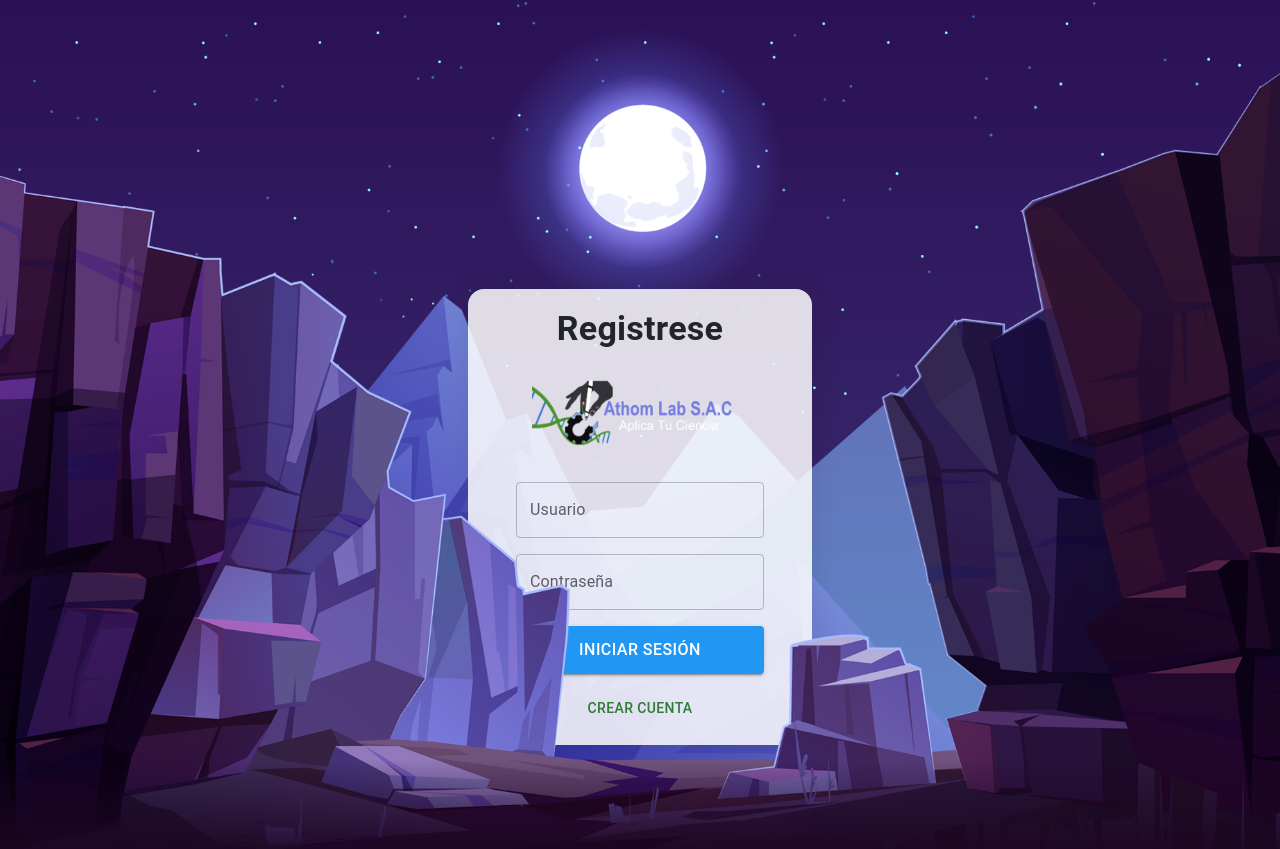
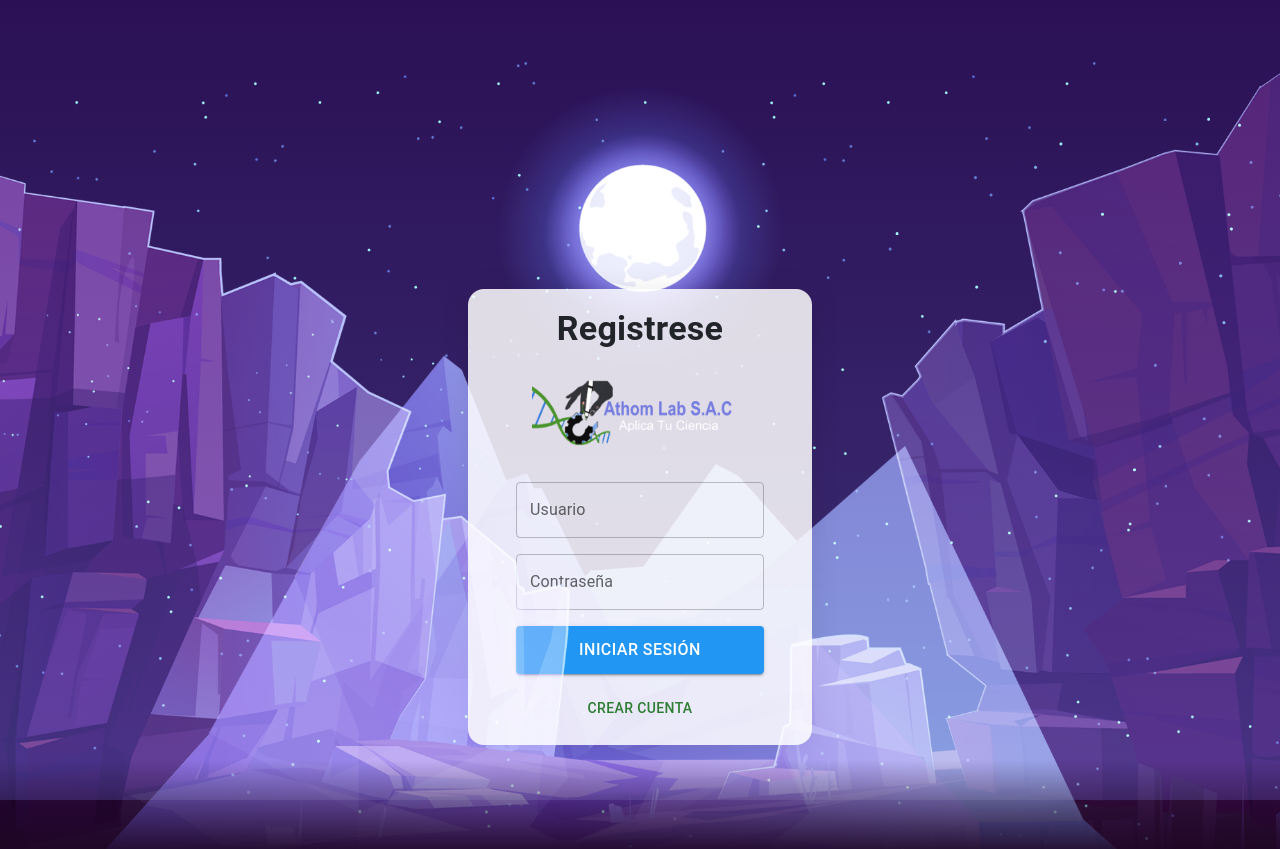
Before and after one commit to gnrd-developer/ATHOMLAB.FRONT, a React (Create React App) app: page / in a window 1280 px wide. Shown: the top 849 px of the page. Built offline with nearby package versions, Linux system fonts and the light colour scheme; no server answers.

Commit message:
19-10-23-v16

```diff
--- a/src/components/auth/login.js
+++ b/src/components/auth/login.js
@@ -72,7 +72,6 @@ function Login() {
             src={require("../client/images/moon.png")}
             id="moon"
             alt=""
-            style={{ mixBlendMode: "screen" }}
             className={loginStyles.image}
           />
           <img
@@ -158,7 +157,6 @@ function Login() {
           <img
             src={require("../client/images/mountains_front.png")}
             alt=""
-            style={{ zIndex: "10", transform: "translateY(60px)" }}
             className={loginStyles.image}
           />
 
--- a/src/components/auth/login.module.css
+++ b/src/components/auth/login.module.css
@@ -63,7 +63,10 @@
     left: 0;
     width: 100%;
     height: 100%;
+    z-index: 10;
+    transform: translateY(60px);
     object-fit: cover;
+    mix-blend-mode: screen;
     pointer-events: none; /*esta linea hace que pueda hacer clic en un boton por ejemplo aunque la imagen este sobre el boton*/
 }
 
--- a/src/components/client/components/Footer.jsx
+++ b/src/components/client/components/Footer.jsx
@@ -18,6 +18,7 @@ const Footer = () => {
 
         <div className="text-center text-md-start mt-5">
           <div className="row mt-3">
+
             <div className="col-md-3 col-lg-4 col-xl-3 mx-auto mb-4">
               <h6 className="text-uppercase fw-bold mb-4 text-white">
                 <i className="fas fa-gem me-3"></i>Dato Importante
@@ -28,6 +29,7 @@ const Footer = () => {
                 Y así poder agilizar sus ordenes de compra de forma simple.
               </p>
             </div>
+
             <div className="col-md-2 col-lg-2 col-xl-2 mx-auto mb-4">
               <h6 className="text-uppercase fw-bold mb-4 text-white">
                 Descubre mas aquí ó Conversa con un asistente.
@@ -53,11 +55,13 @@ const Footer = () => {
               <p className="text-white"><i className="fas fa-phone me-3"></i> + 51933504373</p>
               <p className="text-white"><i className="fas fa-print me-3"></i> + 56954606577</p>
             </div>
+
           </div>
         </div>
 
 
       </section>
+
       <div className="text-center p-4 text-white">
         © Todos los derechos reservados Copyright: <a className="text-reset fw-bold" href="https://athomlab.pe/">  wwww.athomlab.pe</a>
       </div>
--- a/src/components/client/components/detail.js
+++ b/src/components/client/components/detail.js
@@ -130,6 +130,7 @@ function Detail() {
               textDecoration="none"
               component="p"
               fontWeight={200}
+              className={detailStyle.pe}
             >
               {product && product.description}
             </Typography>
--- a/src/components/client/components/detail.module.css
+++ b/src/components/client/components/detail.module.css
@@ -75,6 +75,11 @@
     font-weight: 600 !important;
 }
 
+.pe{
+    overflow: auto;
+    word-break: break-all;
+}
+
 @media only screen and (max-width: 600px) {
     .stack {
         padding-left: 1rem !important;
```
